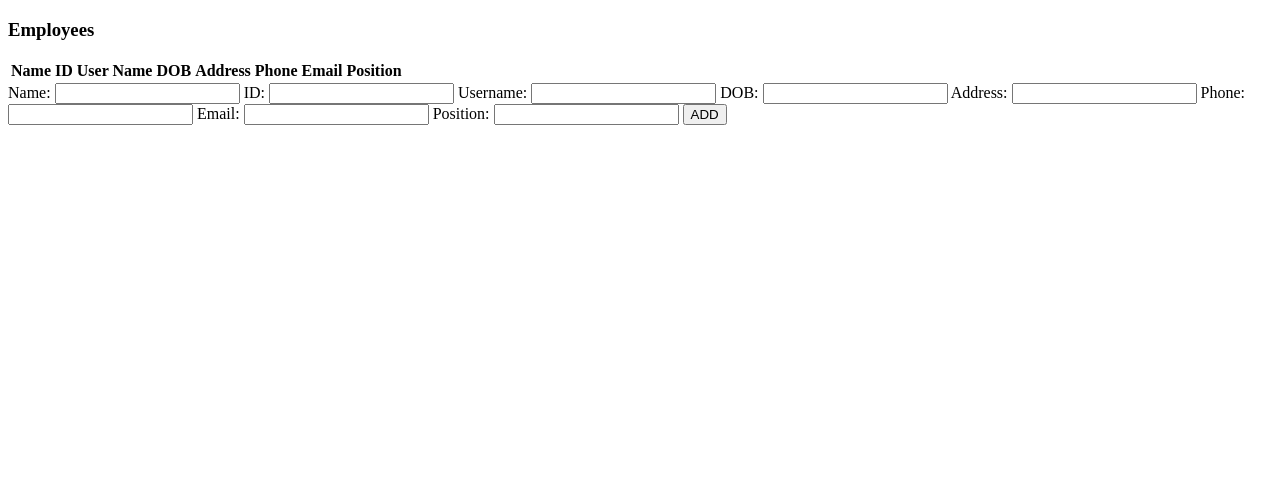
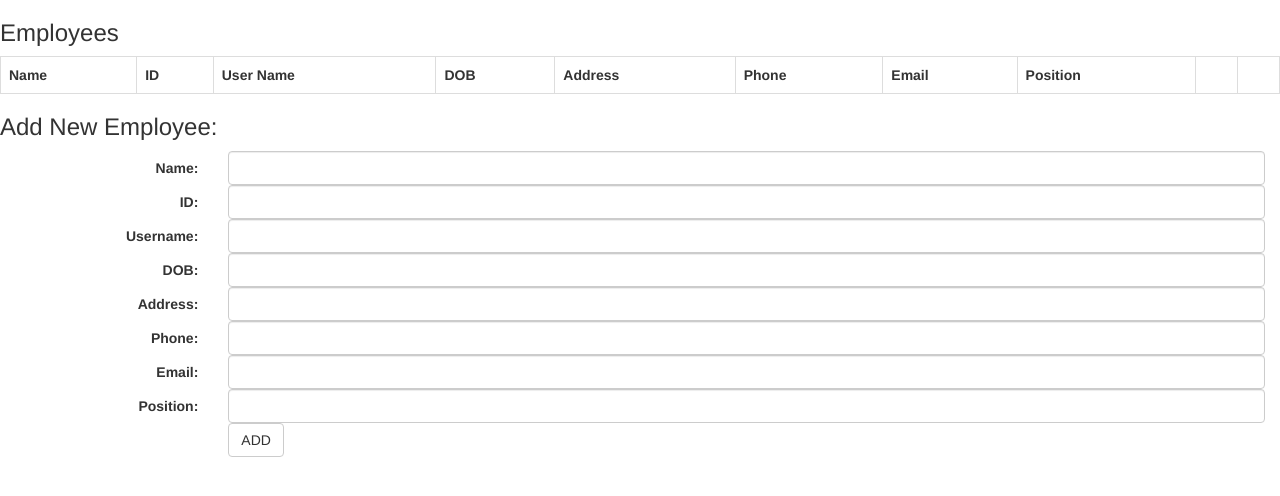
Before and after one commit to jessicahur/MongoDB, a website: page public/index.html in a window 1280 px wide. Drawn offline with nearby package versions, Linux system fonts and the light colour scheme; no server answers.

Commit message:
Added Bootstrap to quickly style index page

```diff
--- a/public/index.html
+++ b/public/index.html
@@ -2,14 +2,15 @@
 <html lang="en" ng-app='employeeApp'>
 <head>
   <title>Employee List</title>
-  <!-- // <script src="https://ajax.googleapis.com/ajax/libs/angularjs/1.4.5/angular.min.js"></script> -->
+  <meta name="viewport" content="width=device-width, initial-scale=1">
+  <link rel="stylesheet" href="https://maxcdn.bootstrapcdn.com/bootstrap/3.3.6/css/bootstrap.min.css" integrity="sha384-1q8mTJOASx8j1Au+a5WDVnPi2lkFfwwEAa8hDDdjZlpLegxhjVME1fgjWPGmkzs7" crossorigin="anonymous">
   <script src='js/lib/angular.min.js'></script>
   <script src="js/renderEmployee.js"></script>
 </head>
 <body>
   <main ng-controller = "EmployeeController">
     <h3>Employees</h3>
-    <table>
+    <table class = "table table-bordered">
       <tr>
         <th>Name</th>
         <th>ID</th>
@@ -19,6 +20,7 @@
         <th>Phone</th>
         <th>Email</th>
         <th>Position</th>
+        <th></th>
         <th></th>
       </tr>
       <tr ng-repeat = "employee in employees">
@@ -36,23 +38,50 @@
     </table>
 
     <!--POST-->
-    <form ng-submit = "addEmployee()">
-      <label>Name: <input ng-model = "newEmployee.name"></label>
-      <label>ID: <input ng-model = "newEmployee._id"></label>
-      <label>Username: <input ng-model = "newEmployee.username"></label>
-      <label>DOB: <input ng-model = "newEmployee.DOB"></label>
-      <label>Address: <input ng-model = "newEmployee.address"></label>
-      <label>Phone: <input ng-model = "newEmployee.phone"></label>
-      <label>Email: <input ng-model = "newEmployee.email"></label>
-      <label>Position: <input ng-model = "newEmployee.position"></label>
-      <button type='submit'>ADD</button>
+    <h3>Add New Employee:</h3>
+    <form ng-submit = "addEmployee()" class = "form-horizontal">
+      <label class="col-sm-2 control-label">Name: </label>
+      <div class="col-sm-10">
+        <input ng-model = "newEmployee.name" type="text" class = "form-control">
+      </div>
+      <label class="col-sm-2 control-label">ID: </label>
+      <div class="col-sm-10">
+        <input ng-model = "newEmployee._id" type="text" class = "form-control">
+      </div>
+      <label class="col-sm-2 control-label">Username: </label>
+      <div class="col-sm-10">
+        <input ng-model = "newEmployee.username" type="text" class = "form-control">
+      </div>
+      <label class="col-sm-2 control-label">DOB: </label>
+      <div class="col-sm-10">
+        <input ng-model = "newEmployee.DOB" type="text" class = "form-control">
+      </div>
+      <label class="col-sm-2 control-label">Address: </label>
+      <div class="col-sm-10">
+        <input ng-model = "newEmployee.address" type="text" class = "form-control">
+      </div>
+      <label class="col-sm-2 control-label">Phone: </label>
+      <div class="col-sm-10">
+        <input ng-model = "newEmployee.phone" type="text" class = "form-control">
+      </div>
+      <label class="col-sm-2 control-label">Email: </label>
+      <div class="col-sm-10">
+        <input ng-model = "newEmployee.email" type="text" class = "form-control">
+      </div>
+      <label class="col-sm-2 control-label">Position: </label>
+      <div class="col-sm-10">
+        <input ng-model = "newEmployee.position" type="text" class = "form-control">
+      </div>
+      <div class="col-sm-offset-2 col-sm-10">
+        <button type='submit' class="btn btn-default">ADD</button>
+      </div>
     </form>
 
     <!--DELETE-->
     <h3 ng-show = "deleteConfirmation">{{deleteConfirmation}}</h3>
     <div ng-show = "deletedEmployee">
-      <table>
-      <tr>
+      <table class = "table table-bordered">
+      <tr class="danger">
         <th>Name</th>
         <th>ID</th>
         <th>User Name</th>
--- a/public/js/renderEmployee.js
+++ b/public/js/renderEmployee.js
@@ -2,8 +2,12 @@ var employeeApp = angular.module( 'employeeApp', []);
 
 employeeApp.controller('EmployeeController', function($scope, $http) {
 
+  //GET
   $http.get('/employees').then( function( res ) {
     $scope.employees = res.data;//Angular specific
+    $scope.employees.forEach(function(employee){
+      employee.DOB = employee.DOB.substring(0,10);
+    });
   });
 
   //DELETE
@@ -14,6 +18,7 @@ employeeApp.controller('EmployeeController', function($scope, $http) {
           function(res){
             $scope.deleteConfirmation = 'Deleted Employee:';
             $scope.deletedEmployee = res.data;
+            $scope.deletedEmployee.DOB = $scope.deletedEmployee.DOB.substring(0,10);
             var temp = [];
             $scope.employees.forEach(function(employee){
               if (employee._id != $scope.deleteEmployeeId){
@@ -32,7 +37,9 @@ employeeApp.controller('EmployeeController', function($scope, $http) {
     $http.post('/employees', JSON.stringify($scope.newEmployee))
          .then(
             function(res){
-              $scope.employees.push(res.data);
+              var newEmployee = res.data;
+              newEmployee.DOB = newEmployee.DOB.substring(0,10);
+              $scope.employees.push(newEmployee);
             },
             function(err){
 
```
